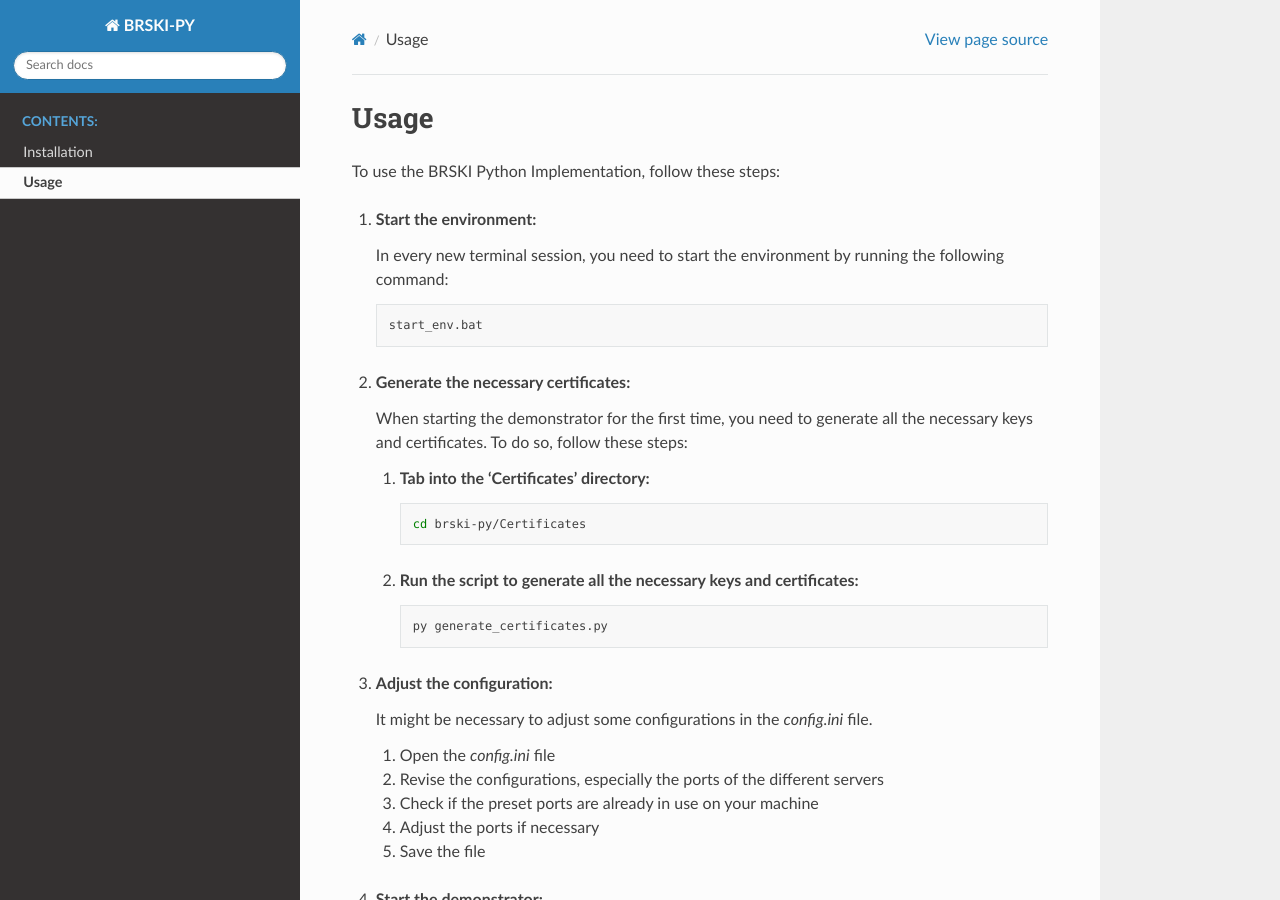
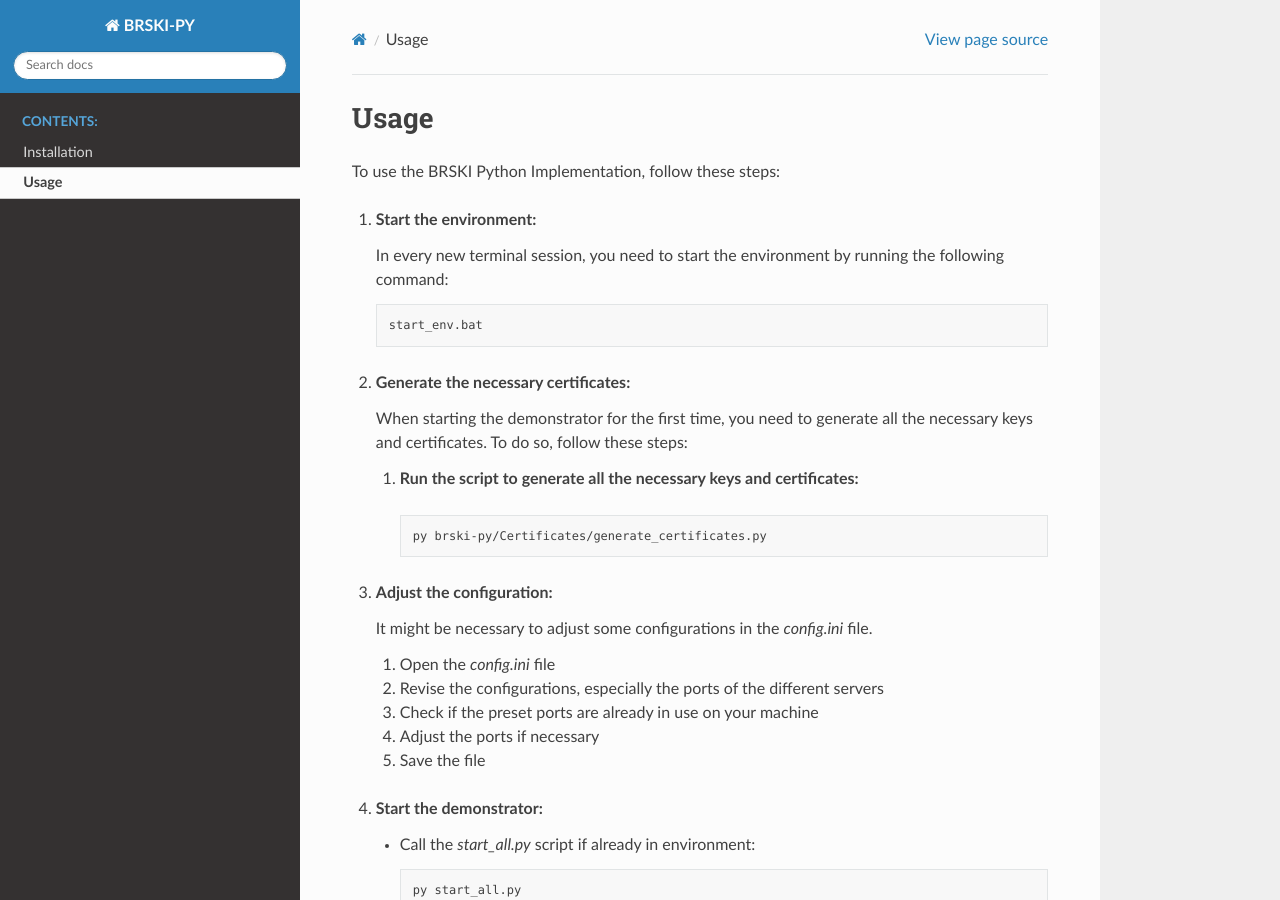
Before and after one commit to dermrvn-code/BRSKI-PY, a Sphinx documentation site: the page built from docs/source/usage.rst, in a window 1280 px wide and 900 px high. Built offline with Sphinx 7.4.7 and the Read the Docs theme 2.0.0, drawn with Linux system fonts in a browser that asks for light colours; pages that are not in the unit, such as notebooks, are missing from menus.

```diff
--- a/docs/source/usage.rst
+++ b/docs/source/usage.rst
@@ -15,17 +15,11 @@ To use the BRSKI Python Implementation, follow these steps:
 
    When starting the demonstrator for the first time, you need to generate all the necessary keys and certificates. To do so, follow these steps:
 
-   1. **Tab into the 'Certificates' directory:**
+   1.  **Run the script to generate all the necessary keys and certificates:**
 
       .. code-block:: shell
 
-         cd brski-py/Certificates
-
-   2. **Run the script to generate all the necessary keys and certificates:**
-
-      .. code-block:: shell
-
-         py generate_certificates.py
+         py brski-py/Certificates/generate_certificates.py
 
 3. **Adjust the configuration:**
 
```
Also changed, not shown: readme.md (+2 -8 lines).
